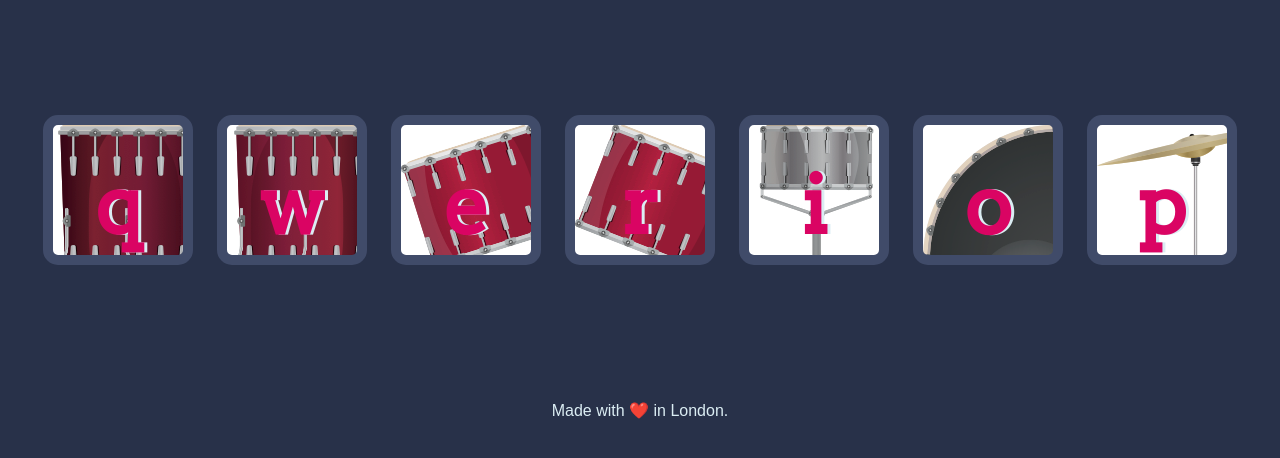
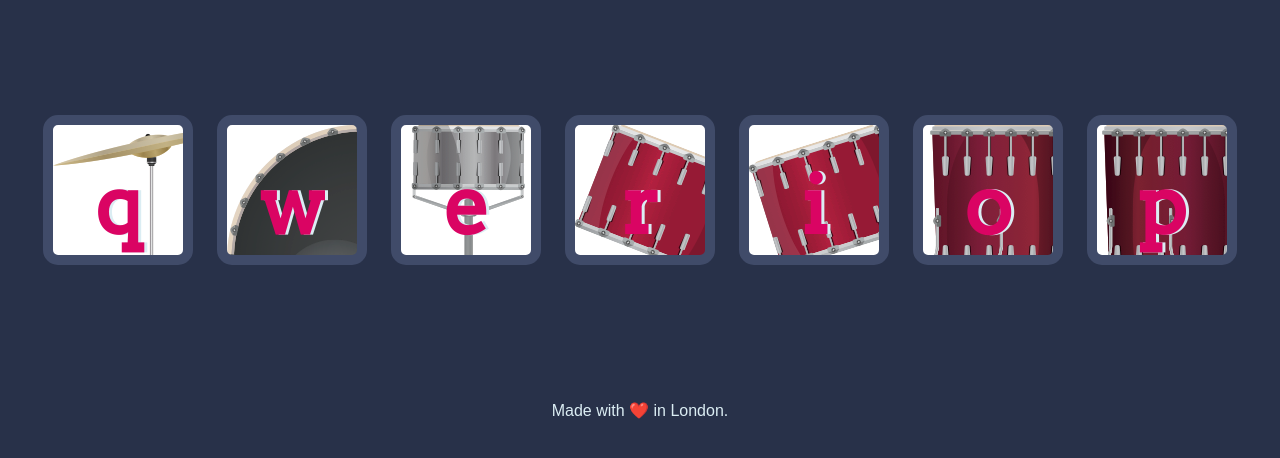
Before and after one commit to greeshmanth23-debug/responsive-band, a plain HTML site: page index.html in a window 1280 px wide. Shown: the part 174-632 px from the top of the page. Drawn offline with Linux system fonts and the light colour scheme.

Commit message:
Rearrange drum kit buttons for better layout

```diff
--- a/index.html
+++ b/index.html
@@ -12,18 +12,13 @@
 
   <h1 id="title">Drum 🥁 Kit</h1>
   <div class="set">
-    <button class="p drum">q</button>
-    <button class="o drum">w</button>
-    <button class="i drum">e</button>
+    <button class="q drum">q</button>
+    <button class="w drum">w</button>
+    <button class="e drum">e</button>
     <button class="r drum">r</button>
-    <button class="e drum">i</button>
-    <button class="w drum">o</button>
-    <button class="q drum">p</button>
-
-
-
-
-
+    <button class="i drum">i</button>
+    <button class="o drum">o</button>
+    <button class="p drum">p</button>
 
   </div>
   <footer>
```
